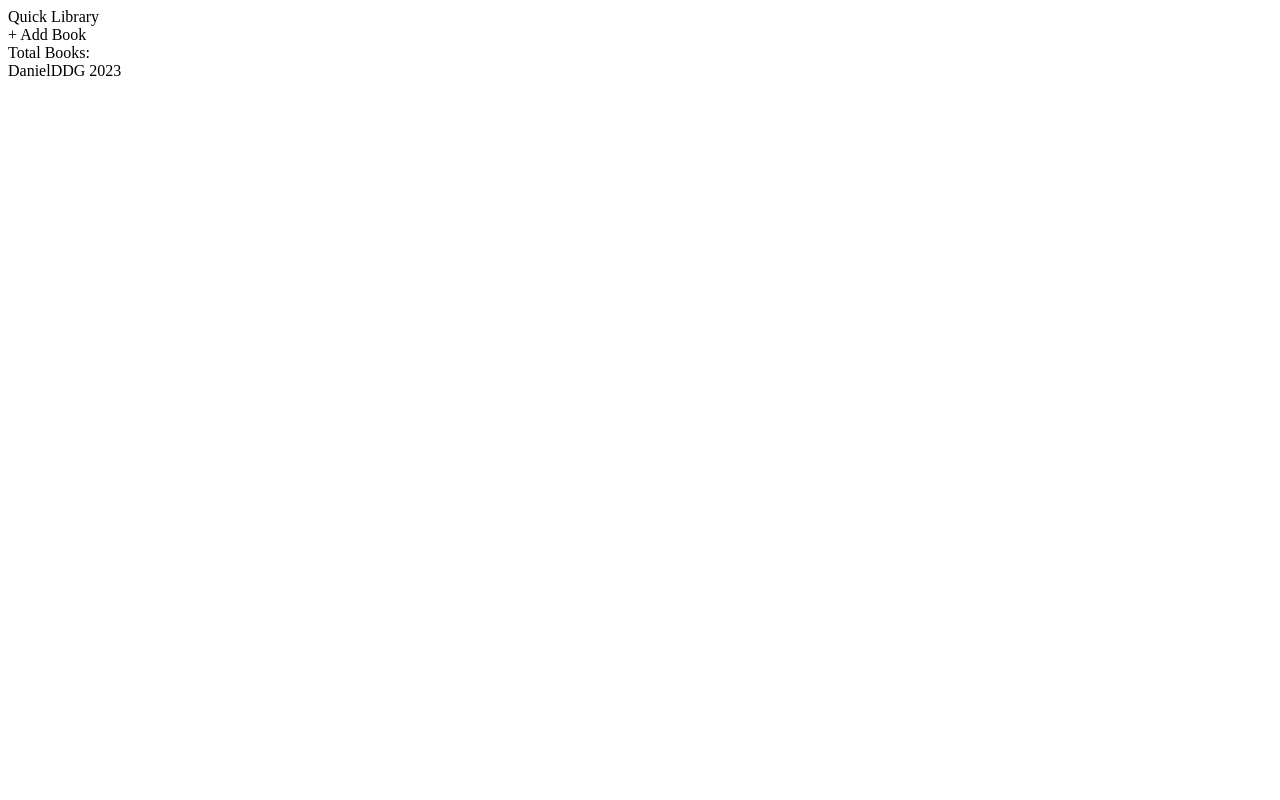
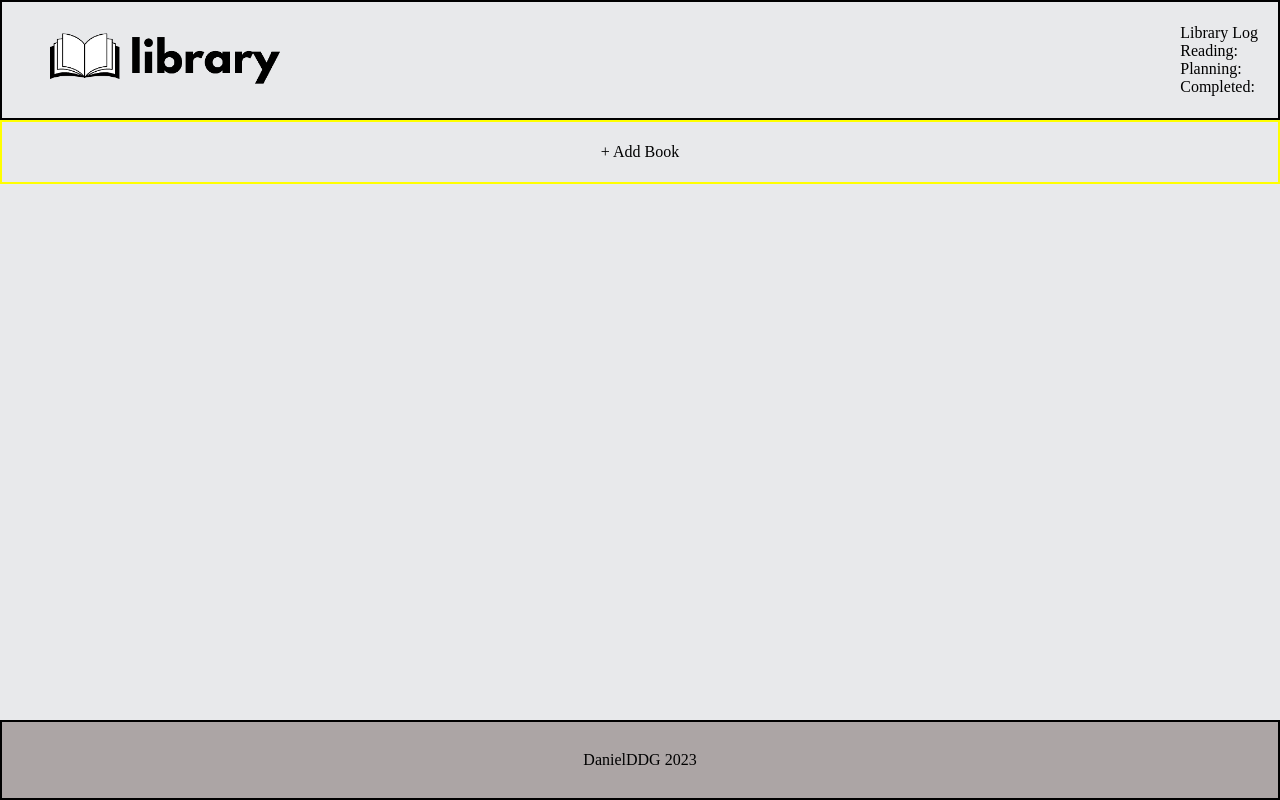
Before and after one commit to DanielDDG/library, a plain HTML site: page index.html in a window 1280 px wide. Drawn offline with Linux system fonts and the light colour scheme.

Commit message:
Set up grid template

```diff
--- a/index.html
+++ b/index.html
@@ -6,17 +6,23 @@
     <title>Quick Library</title>
 </head>
 <body>
+    <div class="grid-container">
         <header>
-        <div>Quick Library</div>
-        <div>+ Add Book</div>
-        <div>Total Books: </div>
+            <img src="images/library.png" id="logo">
+            <div class="log" id="logtitle">Library Log
+                <div>Reading: </div>
+                <div>Planning: </div>
+                <div>Completed: </div>
+            </div>
         </header>
+        <div class="add">+ Add Book</div>
         <div class="books">
 
         </div>
         <footer>
             <div>DanielDDG 2023</div>
         </footer>
+    </div>
     <script src="main.js"></script>
 </body>
 </html>
--- a/styles.css
+++ b/styles.css
@@ -0,0 +1,47 @@
+* {
+    margin: 0;
+    padding: 0;
+    box-sizing: border-box;
+}
+
+html, body {
+    height: 100%;
+    background-color: rgb(232, 233, 235);
+}
+
+header {
+    display: flex;
+    flex-direction: row;
+    justify-content: space-between;
+    align-items: center;
+    border: solid 2px black;
+    grid-area: 1 / 1 / 1 / -1;
+    padding: 20px;
+}
+
+footer {
+    display: flex;
+    justify-content: center;
+    align-items: center;
+    background-color: rgb(172, 165, 165);
+    border: solid 2px black;
+    grid-area: 4 / 1 / -1 / -1;
+}
+
+.grid-container {
+    display: grid;
+    grid-template: 15% 8% 67% 10% / 100%;
+    height: 100%;
+}
+
+.add {
+    display: flex;
+    justify-content: center;
+    align-items: center;
+    border: solid 2px yellow;
+}
+
+#logo {
+    height: 280px;
+    width: 280px;
+}
```
Also changed, not shown: images/library.png (added). Lines whose indentation alone changed are shown as unchanged.
